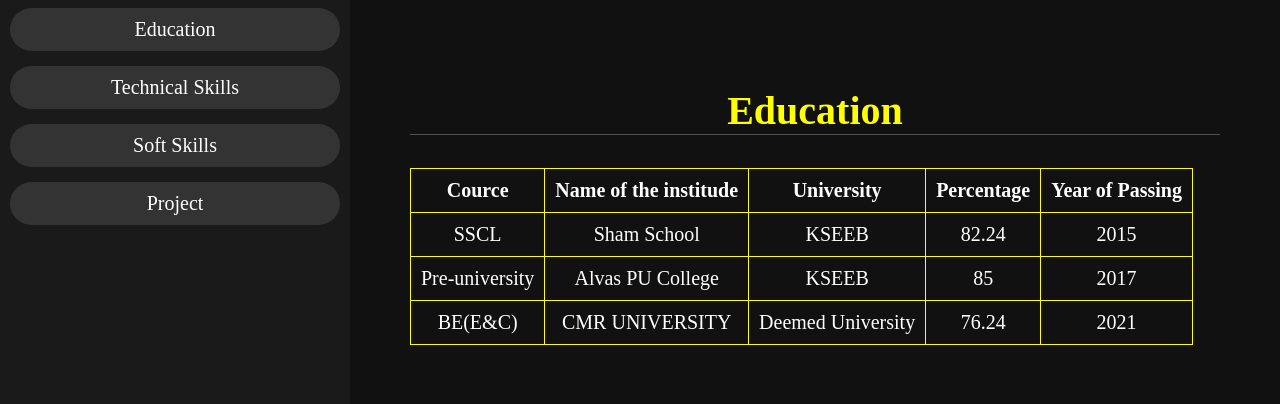
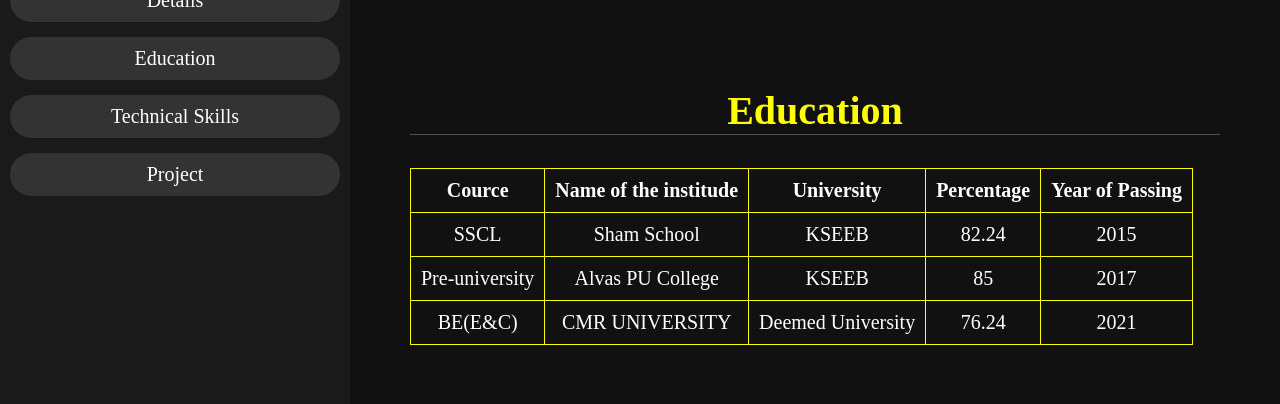
Before and after one commit to Sumeet-Kulkarni-8/Sumeet.github.io, a plain HTML site: page index.html in a window 1280 px wide. Shown: the part 396-800 px from the top of the page. Drawn offline with Linux system fonts and the light colour scheme.

Commit message:
Update index.html

```diff
--- a/index.html
+++ b/index.html
@@ -19,7 +19,6 @@
              <li><a href="#Details">Details</a></li>
              <li><a href="#Education">Education</a></li>
              <li><a href="#Technical Skills">Technical Skills</a></li>
-             <li><a href="#Soft Skills">Soft Skills</a></li>
              <li><a href="#Project">Project</a></li>
           </ul>
        </nav>
```
